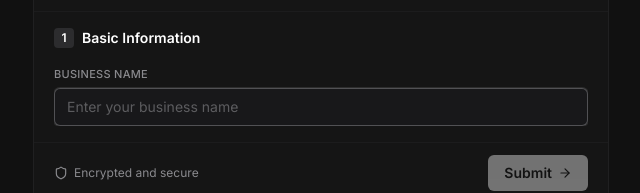
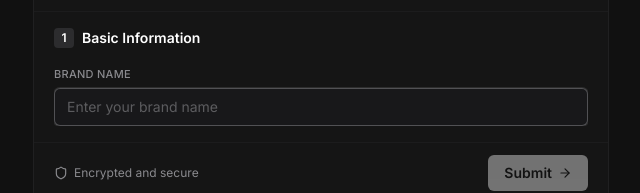
Before and after one commit to vision6-ai/airdope-frontend, a React (Vite) app: page /onboarding in a window 1280 px wide. Shown: the part 330-523 px from the top of the page, without its empty margins (319-959 px from the left). Built offline with nearby package versions, Linux system fonts and the light colour scheme.

Commit message:
Updated SmartOnboardingForm.tsx

```diff
--- a/src/components/onboarding/SmartOnboardingForm.tsx
+++ b/src/components/onboarding/SmartOnboardingForm.tsx
@@ -90,10 +90,10 @@ export function SmartOnboardingForm({
         >
           <RevealingField isVisible={visibility.businessName}>
             <FormInput
-              label="Business Name"
+              label="Brand Name"
               value={formData.businessName}
               onChange={(v) => updateField("businessName", v)}
-              placeholder="Enter your business name"
+              placeholder="Enter your brand name"
               autoFocus
             />
           </RevealingField>
```
